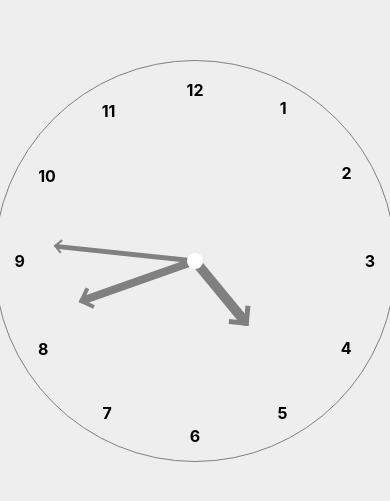
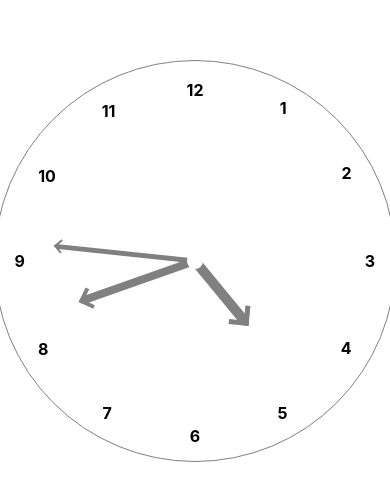
Before and after one commit to peanudge/analog-timer, a React (Create React App) app: page / in a window 390 px wide. Shown: the part 161-662 px from the top of the page. Built offline with nearby package versions, Linux system fonts and the light colour scheme; the HTML template or start-up script is replaced by a standard one.

Commit message:
Fix responsive bug when height is small

```diff
--- a/src/App.tsx
+++ b/src/App.tsx
@@ -12,7 +12,6 @@ function App() {
 const Container = styled.div`
   text-align: center;
   height: 100vh;
-  background-color: #eee;
   display: flex;
   flex-direction: column;
   justify-content: center;
--- a/src/components/AnalogTimer.tsx
+++ b/src/components/AnalogTimer.tsx
@@ -51,11 +51,11 @@ const AnalogTimer = () => {
 };
 
 const TimerContainer = styled.div`
+  flex-shrink: 0;
   width: 400px;
   height: 400px;
   border-radius: 50%;
   border: 1px solid grey;
-
   &:hover #TimerTooltip {
     display: block;
   }
```
